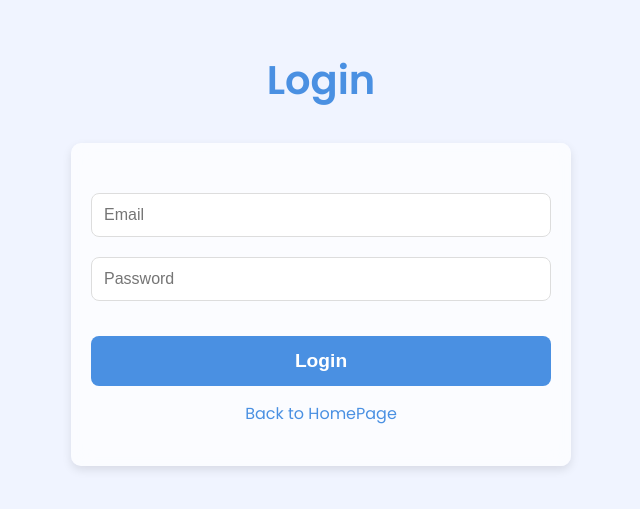
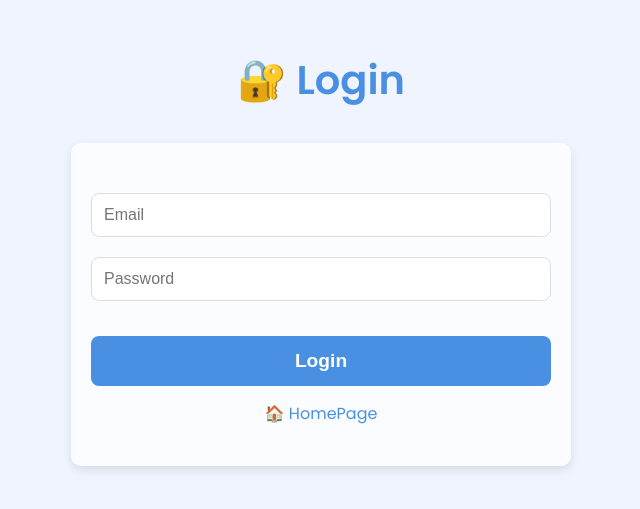
Before and after one commit to zdklin1005/ASS, a PHP site: page /login.php in a window 1280 px wide. Shown: the top 509 px of the page, without its empty margins (319-959 px from the left). Run offline with PHP 8.4, Linux system fonts and the light colour scheme.

Commit message:
Update login.php

```diff
--- a/cloudAsgm/login.php
+++ b/cloudAsgm/login.php
@@ -125,7 +125,7 @@ if ($_SERVER['REQUEST_METHOD'] == 'POST') {
 </head>
 <body>
 
-    <h2>Login</h2>
+    <h2>🔐 Login</h2>
 
     <div class="container">
         <?php if(!empty($registerMessage)): ?>
@@ -141,7 +141,7 @@ if ($_SERVER['REQUEST_METHOD'] == 'POST') {
             <input type="password" name="password" placeholder="Password" required><br>
             <button type="submit">Login</button>
         </form>
-        <a href="index.php">Back to HomePage</a>
+        <a href="index.php">🏠 HomePage</a>
     </div>
 
 </body>
```
